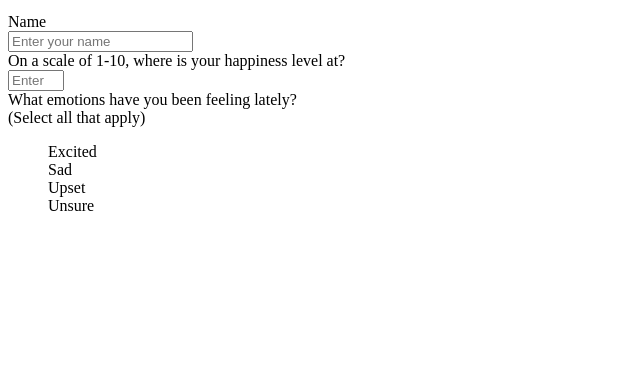
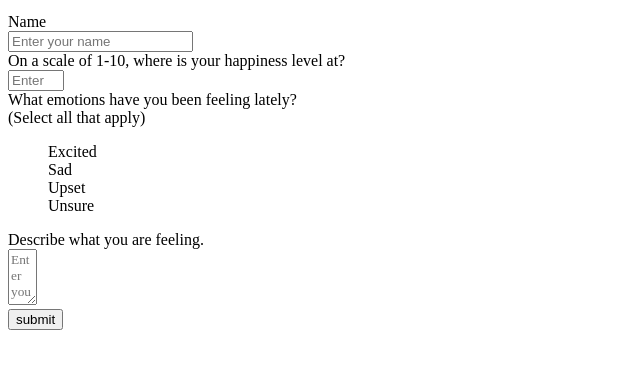
Before and after one commit to williamskarina/rateyourdayprj, a plain HTML site: page index.html in a window 1280 px wide. Shown: the part 101-470 px from the top of the page, without its empty margins (0-640 px from the left). Drawn offline with Linux system fonts and the light colour scheme.

Commit message:
working on html

```diff
--- a/index.html
+++ b/index.html
@@ -62,10 +62,19 @@
                         </ul>
                     </div>
                 </div>
-
+                <div class="form-rows">
+                    <div class="labels">
+                        <label for="event-details">
+                            Describe what you are feeling.
+                        </label>
+                    </div>
+                    <div class="fields">
+                        <textarea id="event-details" cols="1" rows="1" class="input-fields" style="height: 50px;resize:vertical;font-family:'Times New Roman', Times, serif" name="feeling-details" placeholder="Enter your feelings here..."></textarea>
+                    </div>
+                </div>
+                <button class="button" id="submit" type="submit">submit</button>
             </form>
         </div>
     </main>
-    <!-- Content -->
 </body>
 </html>
```
